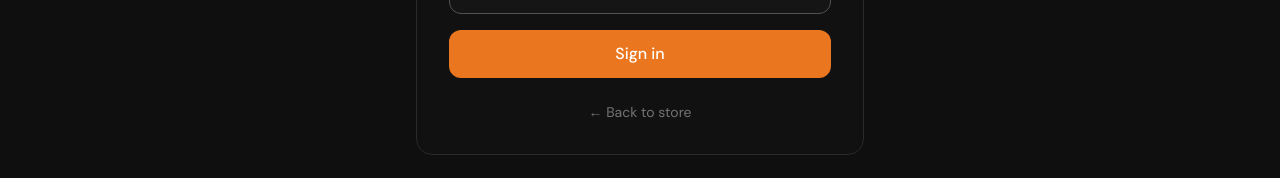
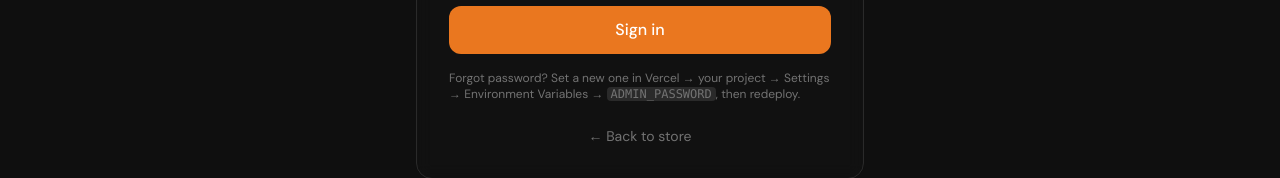
Before and after one commit to BOU607/BOUKALI-INTERNATIONAL-, a Next.js app: page /admin/login in a window 1280 px wide. Shown: the part 353-531 px from the top of the page. Built offline with nearby package versions, Linux system fonts and the light colour scheme; no server answers.

Commit message:
Add forgot password hint on admin login

```diff
--- a/app/admin/login/page.tsx
+++ b/app/admin/login/page.tsx
@@ -73,6 +73,9 @@ export default function AdminLoginPage() {
           >
             {loading ? "Signing in…" : "Sign in"}
           </button>
+          <p className="text-ink-500 text-xs mt-3">
+            Forgot password? Set a new one in Vercel → your project → Settings → Environment Variables → <code className="bg-ink-800 px-1 rounded">ADMIN_PASSWORD</code>, then redeploy.
+          </p>
         </form>
         <Link href="/" className="block text-center text-ink-500 text-sm mt-6 hover:text-stone-300">
           ← Back to store
```
